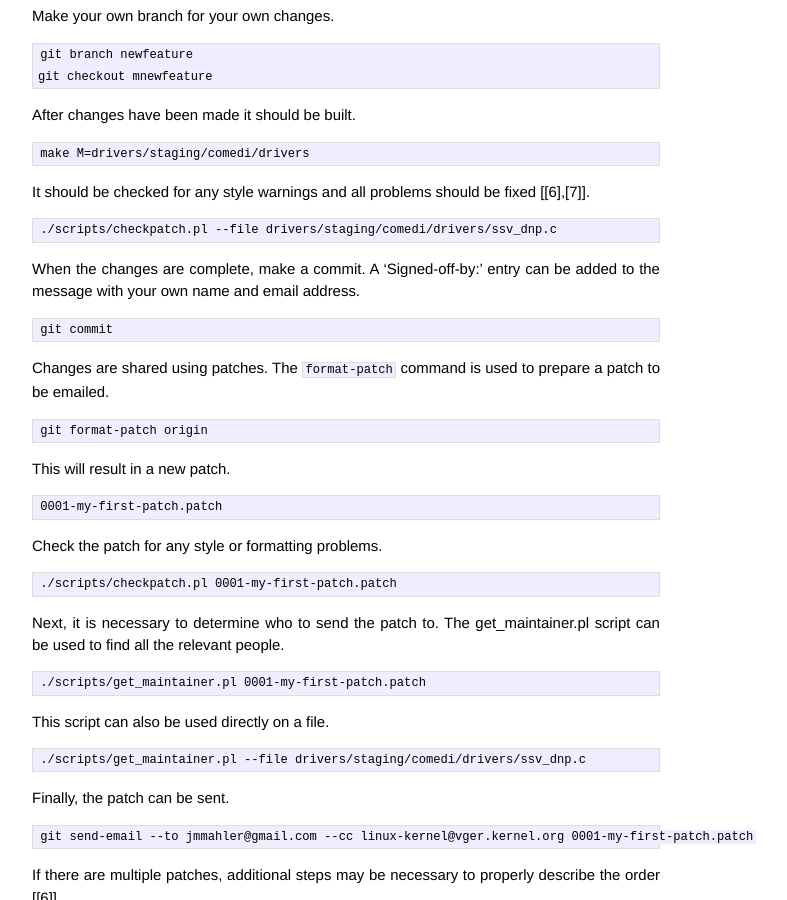
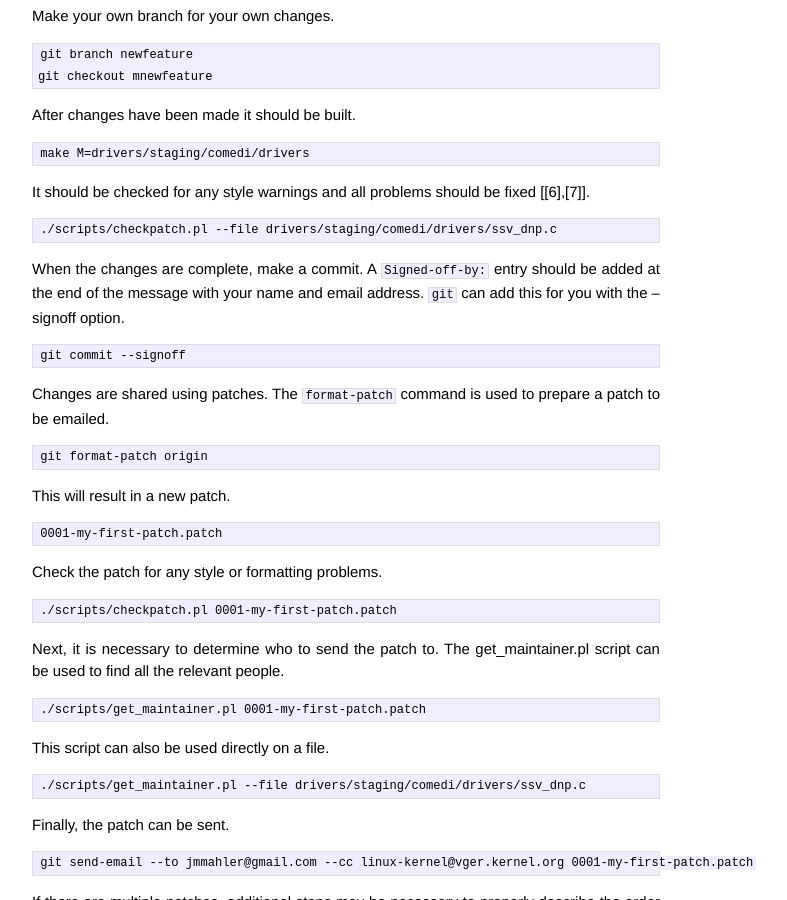
Before and after one commit to jmahler/jmahler.github.io, a Jekyll site: the page built from _posts/2014-04-08-kernel.md, in a window 1280 px wide and 900 px high, scrolled down 1476 px. Shown: the whole window, without its empty margins (294-1081 px from the left). Built offline with Jekyll 4.4.1, drawn with Linux system fonts in a browser that asks for light colours; Markdown is read by kramdown in place of the engine named in the settings.

Commit message:
added note about git commit --signoff

```diff
--- a/_posts/2014-04-08-kernel.md
+++ b/_posts/2014-04-08-kernel.md
@@ -92,10 +92,11 @@
     ./scripts/checkpatch.pl --file drivers/staging/comedi/drivers/ssv_dnp.c
 
 When the changes are complete, make a commit.
-A 'Signed-off-by:' entry can be added to the message with your own
-name and email address.
+A `Signed-off-by:` entry should be added at the end of the message
+with your name and email address.  `git` can add this for you with
+the --signoff option.
 
-    git commit
+    git commit --signoff
 
 Changes are shared using patches.  The `format-patch` command is used
 to prepare a patch to be emailed.
```
